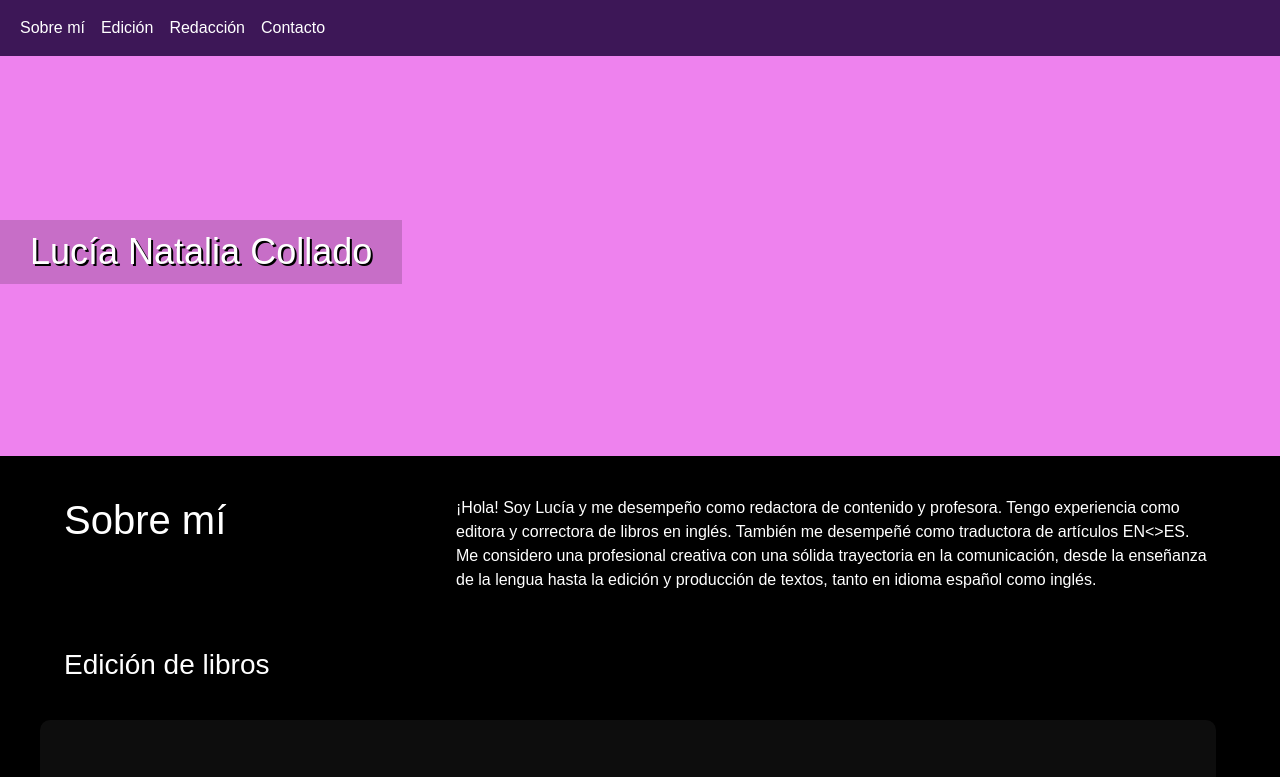
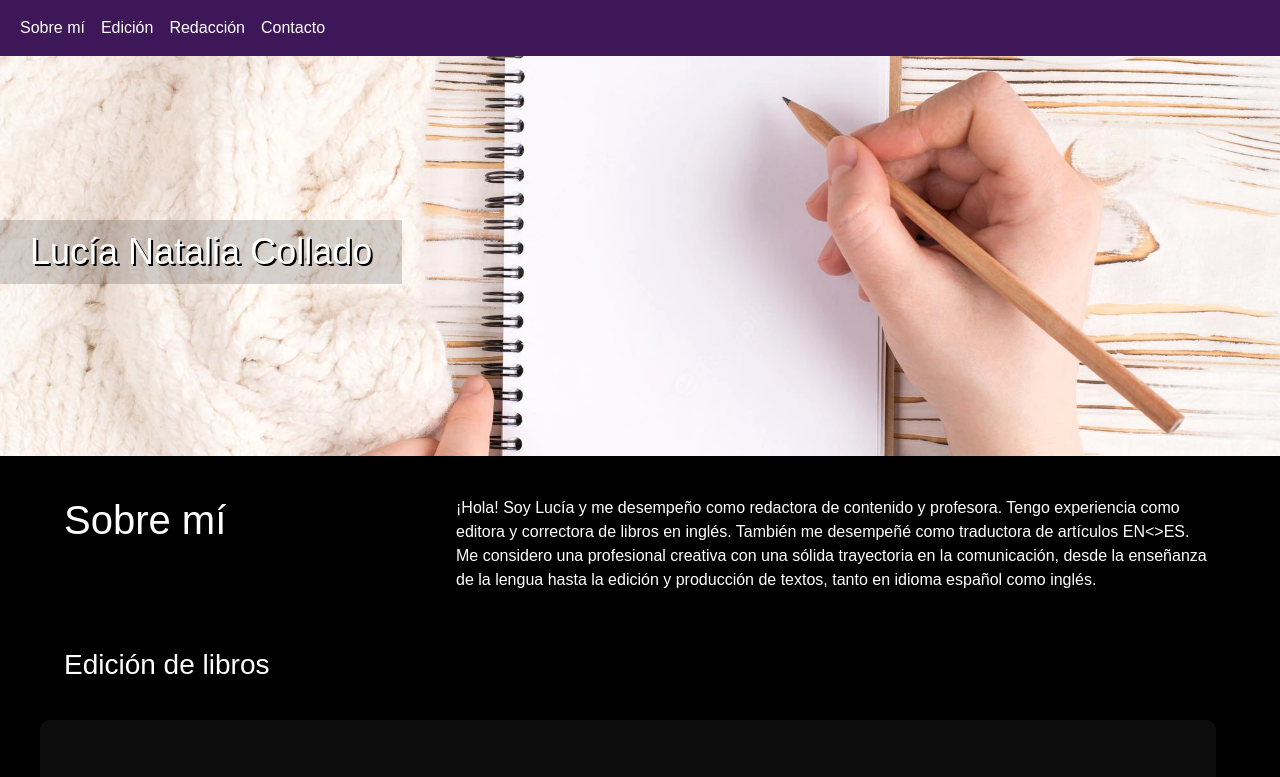
Before and after one commit to lucollado/lucollado.github.io, a plain HTML site: page index.html in a window 1280 px wide. Shown: the top 777 px of the page. Drawn offline with nearby package versions, Linux system fonts and the light colour scheme.

Commit message:
Add files via upload

```diff
--- a/styles.css
+++ b/styles.css
@@ -20,7 +20,7 @@ body {
 .portada{
     height: 400px;
     width: 100%;
-    background-image: url(/img/portada3.png);
+    background-image: url(portada3.png);
     background-repeat: no-repeat;
     background-size: cover;
     background-color: violet;
```
